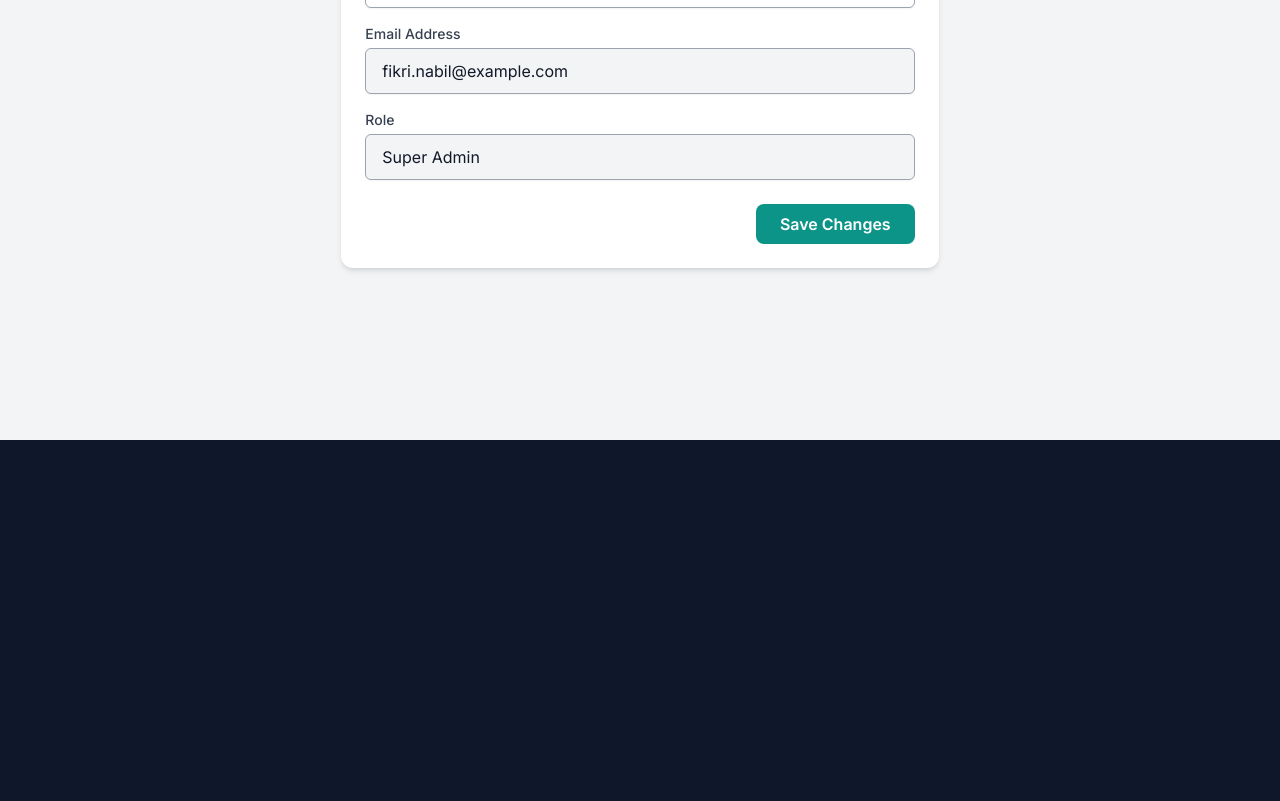
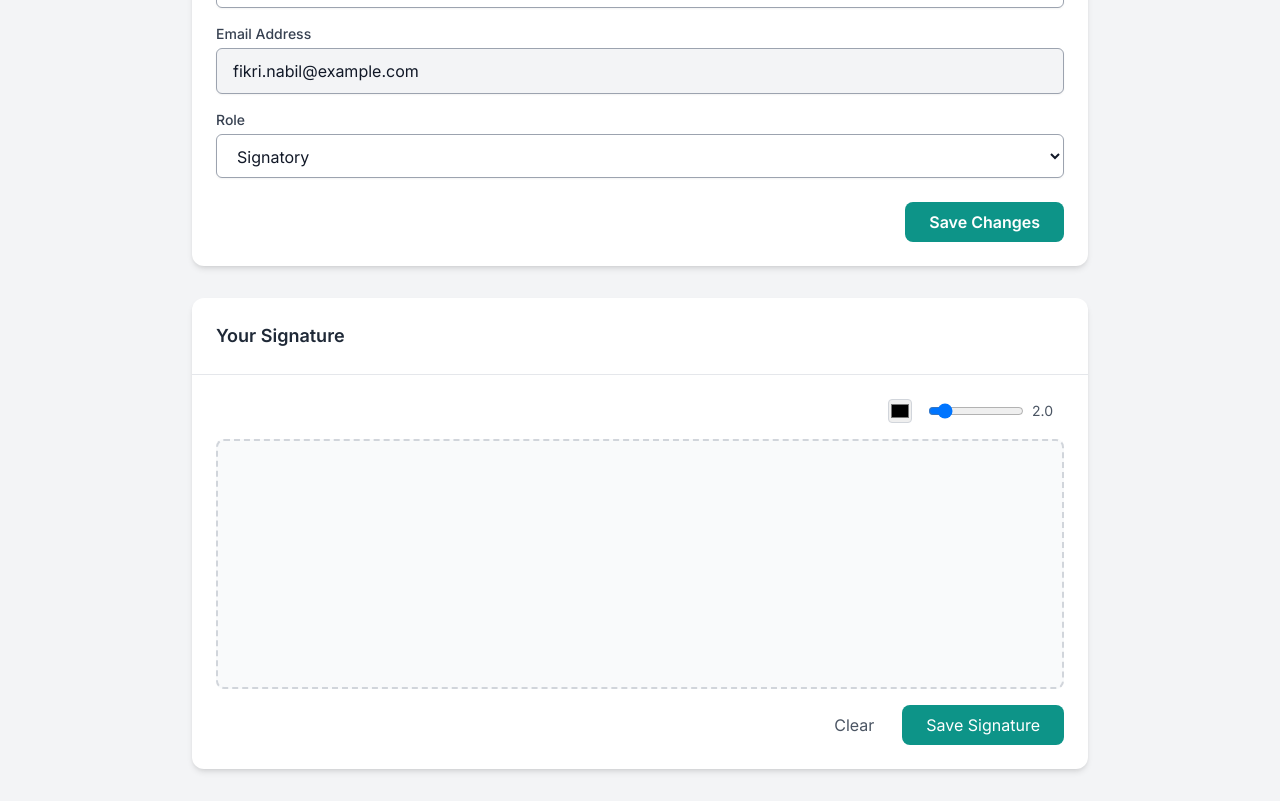
Before and after one commit to webappstudio-my/mysertifico, a React (Vite) app: page /my-profile in a window 1280 px wide. Shown: the part 360-1161 px from the top of the page. Before the commit the page ends 800 px from the top, so only its background shows below. Built offline with nearby package versions, Linux system fonts and the light colour scheme.

Commit message:
added basic SignaturePadComponent

```diff
--- a/src/components/common/SignaturePadComponent.jsx
+++ b/src/components/common/SignaturePadComponent.jsx
@@ -8,7 +8,7 @@ const SignaturePadComponent = ({ role, onSignatureSave }) => {
     const containerRef = useRef(null);
     const [penColor, setPenColor] = useState('#000000');
     const [penThickness, setPenThickness] = useState(2.0);
-    const [signaturePreview, setSignaturePreview] = useState(null);
+    const [savedSignaturePreview, setSignaturePreview] = useState(null);
     const [toast, setToast] = useState(null);
 
     const showToast = (message, type = 'success') => {
@@ -40,15 +40,20 @@ const SignaturePadComponent = ({ role, onSignatureSave }) => {
         const canvas = canvasRef.current;
         if (!canvas) return;
 
-        if (role === 'Signatory') {
+        const selectedRole = role;
+        if (selectedRole === 'Signatory') {
             if (!signaturePadRef.current) {
                 signaturePadRef.current = new SignaturePad(canvas, {
                     penColor: penColor,
-                    minWidth: penThickness,
-                    maxWidth: penThickness,
+                    minWidth: parseFloat(penThickness),
+                    maxWidth: parseFloat(penThickness),
                 });
                 resizeCanvas();
                 window.addEventListener("resize", resizeCanvas);
+            } else {
+                signaturePadRef.current.penColor = penColor;
+                signaturePadRef.current.minWidth = parseFloat(penThickness);
+                signaturePadRef.current.maxWidth = parseFloat(penThickness);
             }
             signaturePadRef.current.on();
         } else {
@@ -74,8 +79,8 @@ const SignaturePadComponent = ({ role, onSignatureSave }) => {
 
     useEffect(() => {
         if (signaturePadRef.current) {
-            signaturePadRef.current.minWidth = penThickness;
-            signaturePadRef.current.maxWidth = penThickness;
+            signaturePadRef.current.minWidth = parseFloat(penThickness);
+            signaturePadRef.current.maxWidth = parseFloat(penThickness);
         }
     }, [penThickness]);
 
@@ -107,24 +112,17 @@ const SignaturePadComponent = ({ role, onSignatureSave }) => {
         <div className="w-full">
             {/* Signature Toolbar */}
             {isSignatoryRole && (
-                <div className="mb-4 p-4 bg-gray-100 dark:bg-gray-800 rounded-lg">
-                    <div className="flex flex-wrap items-center gap-4">
+                <div className="mb-4 flex items-center justify-end gap-4">
                     <div className="flex items-center gap-2">
-                            <label htmlFor="pen-color" className="text-sm font-medium text-gray-700 dark:text-gray-300">
-                                Pen Color:
-                            </label>
                         <input
                             id="pen-color"
                             type="color"
                             value={penColor}
                             onChange={(e) => setPenColor(e.target.value)}
-                                className="w-8 h-8 rounded border border-gray-300 dark:border-gray-600"
+                            className="w-6 h-6 rounded border border-gray-300 dark:border-gray-600"
                         />
                     </div>
                     <div className="flex items-center gap-2">
-                            <label htmlFor="pen-thickness" className="text-sm font-medium text-gray-700 dark:text-gray-300">
-                                Thickness:
-                            </label>
                         <input
                             id="pen-thickness"
                             type="range"
@@ -133,12 +131,11 @@ const SignaturePadComponent = ({ role, onSignatureSave }) => {
                             step="0.1"
                             value={penThickness}
                             onChange={(e) => setPenThickness(parseFloat(e.target.value))}
-                                className="w-20"
+                            className="w-24"
                         />
                         <span className="text-sm text-gray-600 dark:text-gray-400 min-w-[2rem]">
                             {penThickness.toFixed(1)}
                         </span>
-                        </div>
                     </div>
                 </div>
             )}
@@ -146,7 +143,7 @@ const SignaturePadComponent = ({ role, onSignatureSave }) => {
             {/* Signature Pad Container */}
             <div
                 ref={containerRef}
-                className="relative w-full h-64 border-2 border-gray-300 dark:border-gray-600 rounded-lg bg-white dark:bg-gray-900"
+                className="relative w-full h-[250px] border-2 border-dashed border-gray-300 dark:border-gray-500 rounded-lg bg-gray-50 dark:bg-gray7900"
             >
                 <canvas
                     ref={canvasRef}
@@ -156,9 +153,10 @@ const SignaturePadComponent = ({ role, onSignatureSave }) => {
 
                 {/* Disabled Overlay */}
                 {!isSignatoryRole && (
-                    <div className="absolute inset-0 bg-gray-500 bg-opacity-50 flex items-center justify-center rounded-lg">
-                        <p className="text-white text-lg font-semibold">
-                            Signature pad disabled - Role must be 'Signatory'
+                    <div className="absolute inset-0 bg-gray-50 dark:bg-gray-700 bg-opacity-50 flex items-center justify-center rounded-lg">
+                        <p className="flex flex-col items-center text-center text-gray-600 dark:text-gray-300 px-4 font-semibold">
+                            <i class="ri-lock-line text-2xl mb-0"></i>
+                            This feature is only available for the 'Signatory' role.
                         </p>
                     </div>
                 )}
@@ -166,16 +164,16 @@ const SignaturePadComponent = ({ role, onSignatureSave }) => {
 
             {/* Signature Controls */}
             {isSignatoryRole && (
-                <div className="flex gap-3 mt-4">
+                <div className="flex justify-end gap-3 mt-4">
                     <button
                         onClick={clearSignature}
-                        className="px-4 py-2 bg-red-500 text-white rounded-lg hover:bg-red-600 transition-colors"
+                        className="px-4 py-2 text-gray-600 dark:text-gray-400 hover:text-gray-800 dark:hover:text-gray-200 transition-colors"
                     >
-                        Clear Signature
+                        Clear
                     </button>
                     <button
                         onClick={saveSignature}
-                        className="px-4 py-2 bg-green-500 text-white rounded-lg hover:bg-green-600 transition-colors"
+                        className="px-6 py-2 bg-teal-600 text-white rounded-lg hover:bg-teal-700 transition-colors"
                     >
                         Save Signature
                     </button>
@@ -183,11 +181,11 @@ const SignaturePadComponent = ({ role, onSignatureSave }) => {
             )}
 
             {/* Signature Preview */}
-            {signaturePreview && (
+            {savedSignaturePreview && (
                 <div className="mt-4 p-4 bg-gray-100 dark:bg-gray-800 rounded-lg">
-                    <h3 className="text-lg font-semibold mb-2 text-gray-900 dark:text-gray-100">Signature Preview:</h3>
+                    <h3 className="text-sm mb-2 font-medium text-gray-900 dark:text-gray-100">Saved Signature:</h3>
                     <img
-                        src={signaturePreview}
+                        src={savedSignaturePreview}
                         alt="Signature Preview"
                         className="max-w-full h-auto border border-gray-300 dark:border-gray-600 rounded"
                     />
--- a/src/pages/mysertifico/admin/MyProfile.jsx
+++ b/src/pages/mysertifico/admin/MyProfile.jsx
@@ -2,14 +2,26 @@ import { useState } from 'react';
 import Sidebar from '../../../components/mysertifico/Sidebar';
 import DashboardNavbar from '../../../components/mysertifico/DashboardNavbar';
 import Toast from '../../../components/common/Toast';
+import SignaturePadComponent from '../../../components/common/SignaturePadComponent';
 
 const MyProfile = ({ theme, onThemeToggle }) => {
     const [isSidebarOpen, setIsSidebarOpen] = useState(false);
     const [fullName, setFullName] = useState('Fikri Nabil');
     const [toast, setToast] = useState({ message: '', type: '', show: false });
+    const [userSignature, setUserSignature] = useState(null);
+    const [userRole, setUserRole] = useState('Signatory');
 
     const showToast = (message, type) => {
         setToast({ message, type, show: true });
+    };
+
+    const handleSignatureSave = (signatureData) => {
+        setUserSignature(signatureData);
+        showToast('Signature saved to profile!', 'success');
+    };
+
+    const handleRoleChange = (e) => {
+        setUserRole(e.target.value);
     };
 
     const handleProfileFormSubmit = (e) => {
@@ -22,7 +34,10 @@ const MyProfile = ({ theme, onThemeToggle }) => {
         }
 
         // Simulate API call to save profile details
-        console.log('Saving profile details...');
+        console.log('Saving profile details...', {
+            fullName: newName,
+            signature: userSignature
+        });
         setTimeout(() => {
             showToast('Profile details saved successfully!', 'success');
             // You might need to update the navbar user name via context or props
@@ -55,10 +70,10 @@ const MyProfile = ({ theme, onThemeToggle }) => {
                     <div className="max-w-4xl mx-auto">
                         <div className="mb-6">
                             <h1 className="text-2xl font-bold text-gray-800 dark:text-white">My Profile</h1>
-                            <p className="text-gray-500 dark:text-gray-400 mt-1">Update your profile information.</p>
+                            <p className="text-gray-500 dark:text-gray-400 mt-1">Update your profile information and signature.</p>
                         </div>
-                        <div className="flex justify-center">
-                            <div className="w-full md:w-2/3">
+                        <div className="space-y-8">
+                                {/* Account Details Section */}
                                 <div className="bg-white dark:bg-gray-800 rounded-xl shadow-md">
                                     <div className="p-6 border-b border-gray-200 dark:border-gray-700">
                                         <h3 className="text-lg font-semibold text-gray-800 dark:text-white">Account Details</h3>
@@ -80,12 +95,33 @@ const MyProfile = ({ theme, onThemeToggle }) => {
                                         </div>
                                         <div>
                                             <label htmlFor="role" className="block text-sm font-medium text-gray-700 dark:text-gray-300">Role</label>
-                                            <input type="text" id="role" value="Super Admin" disabled className="mt-1 block w-full px-4 py-2.5 text-gray-900 dark:text-white border border-gray-400 dark:border-gray-500 rounded-md shadow-sm bg-gray-100 dark:bg-gray-700/50 cursor-not-allowed" />
+                                            <select
+                                                id="role"
+                                                value={userRole}
+                                                onChange={handleRoleChange}
+                                                className="mt-1 block w-full px-4 py-2.5 text-gray-900 dark:text-white border border-gray-400 dark:border-gray-500 rounded-md shadow-sm focus:border-primary focus:ring-primary bg-white dark:bg-gray-700"
+                                            >
+                                                <option value="Super Admin">Super Admin</option>
+                                                <option value="Signatory">Signatory</option>
+                                                <option value="Creator">Creator</option>
+                                            </select>
                                         </div>
                                         <div className="pt-2 text-right">
                                             <button type="submit" className="bg-primary text-white font-semibold py-2 px-6 rounded-lg hover:bg-primary-dark transition-colors">Save Changes</button>
                                         </div>
                                     </form>
+                                </div>
+
+                            {/* Digital Signature Section */}
+                            <div className="bg-white dark:bg-gray-800 rounded-xl shadow-md">
+                                <div className="p-6 border-b border-gray-200 dark:border-gray-700">
+                                    <h3 className="text-lg font-semibold text-gray-800 dark:text-white">Your Signature</h3>
+                                </div>
+                                <div className="p-6">
+                                    <SignaturePadComponent
+                                        role={userRole}
+                                        onSignatureSave={handleSignatureSave}
+                                    />
                                 </div>
                             </div>
                         </div>
```
Lines whose indentation alone changed are shown as unchanged.
